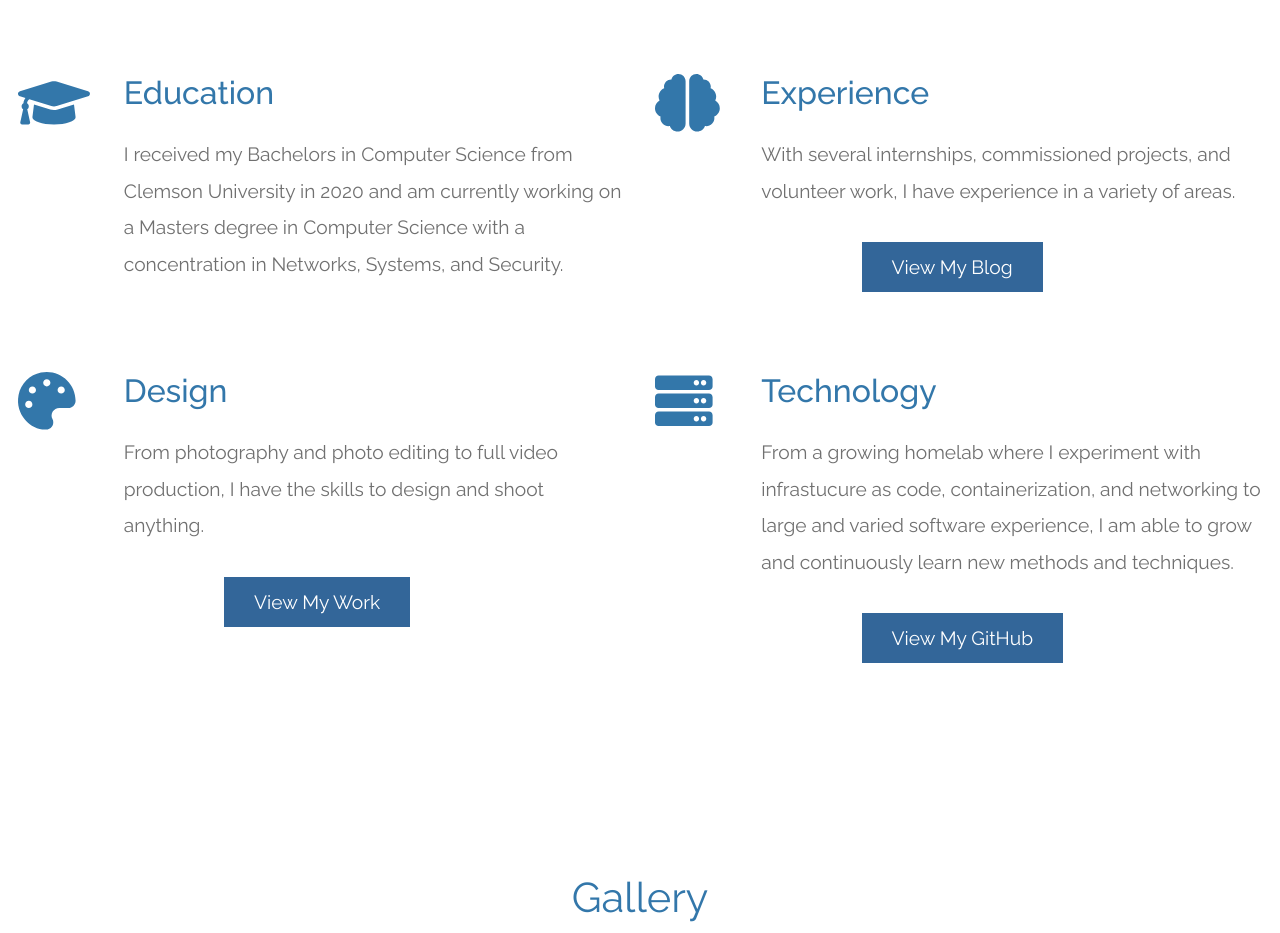
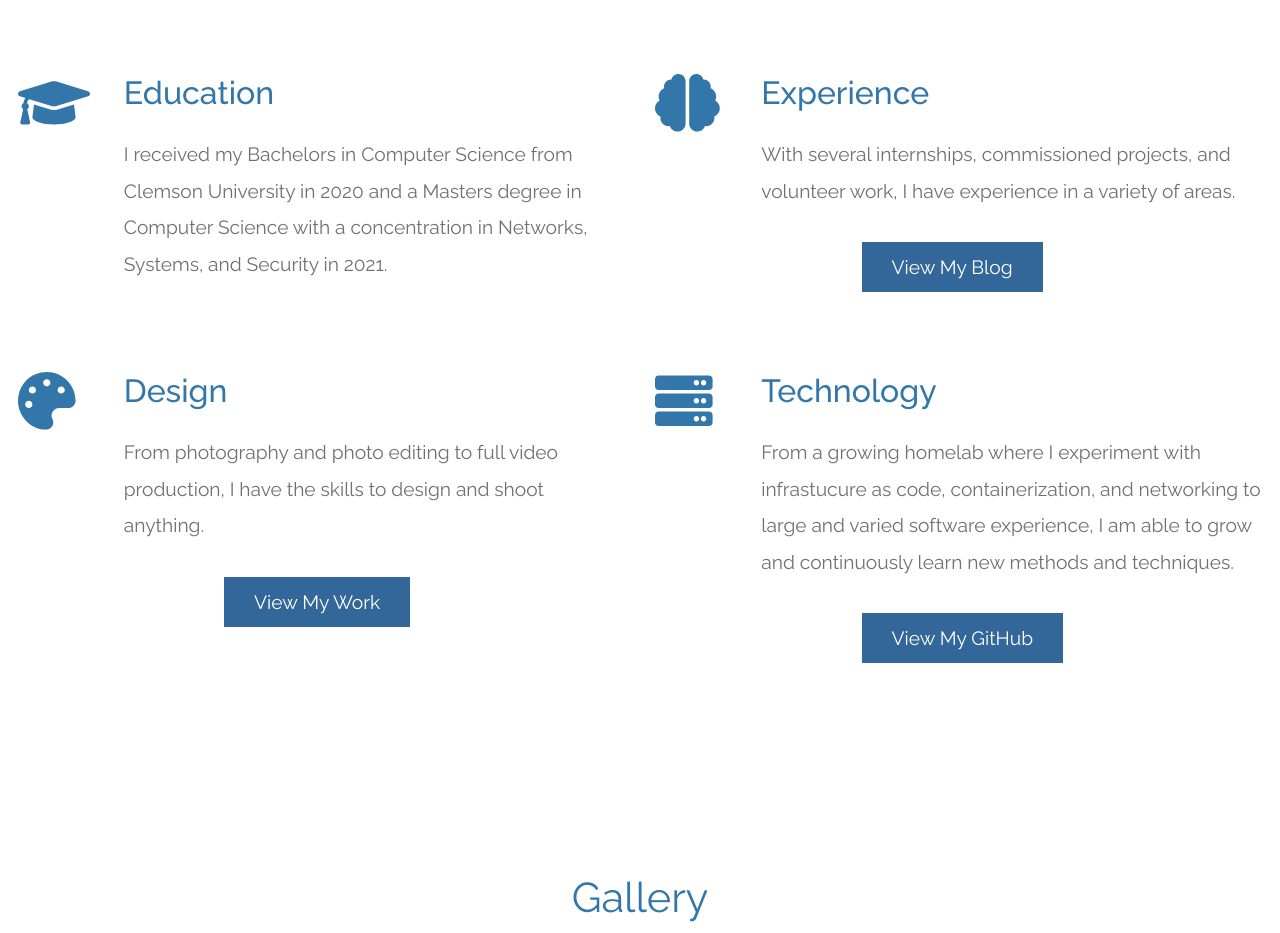
Before and after one commit to jhollowe/jhollowe.github.io, a plain HTML site: page index.html in a window 1280 px wide. Shown: the part 960-1893 px from the top of the page. Drawn offline with Linux system fonts and the light colour scheme.

Commit message:
Update index.html
Change education wording to show having gotten my Masters

```diff
--- a/index.html
+++ b/index.html
@@ -128,8 +128,8 @@ https://www.tooplate.com/view/2117-infinite-loop
           <div class="tm-intro-text-container">
             <h2 class="tm-text-primary mb-4">Education</h2>
             <p class="mb-4 tm-intro-text">
-              I received my Bachelors in Computer Science from Clemson University in 2020 and am currently working on a Masters degree in Computer Science with a concentration in Networks, Systems,
-              and Security.
+              I received my Bachelors in Computer Science from Clemson University in 2020 and a Masters degree in Computer Science with a concentration in Networks, Systems,
+              and Security in 2021.
             </p>
           </div>
         </div>
```
